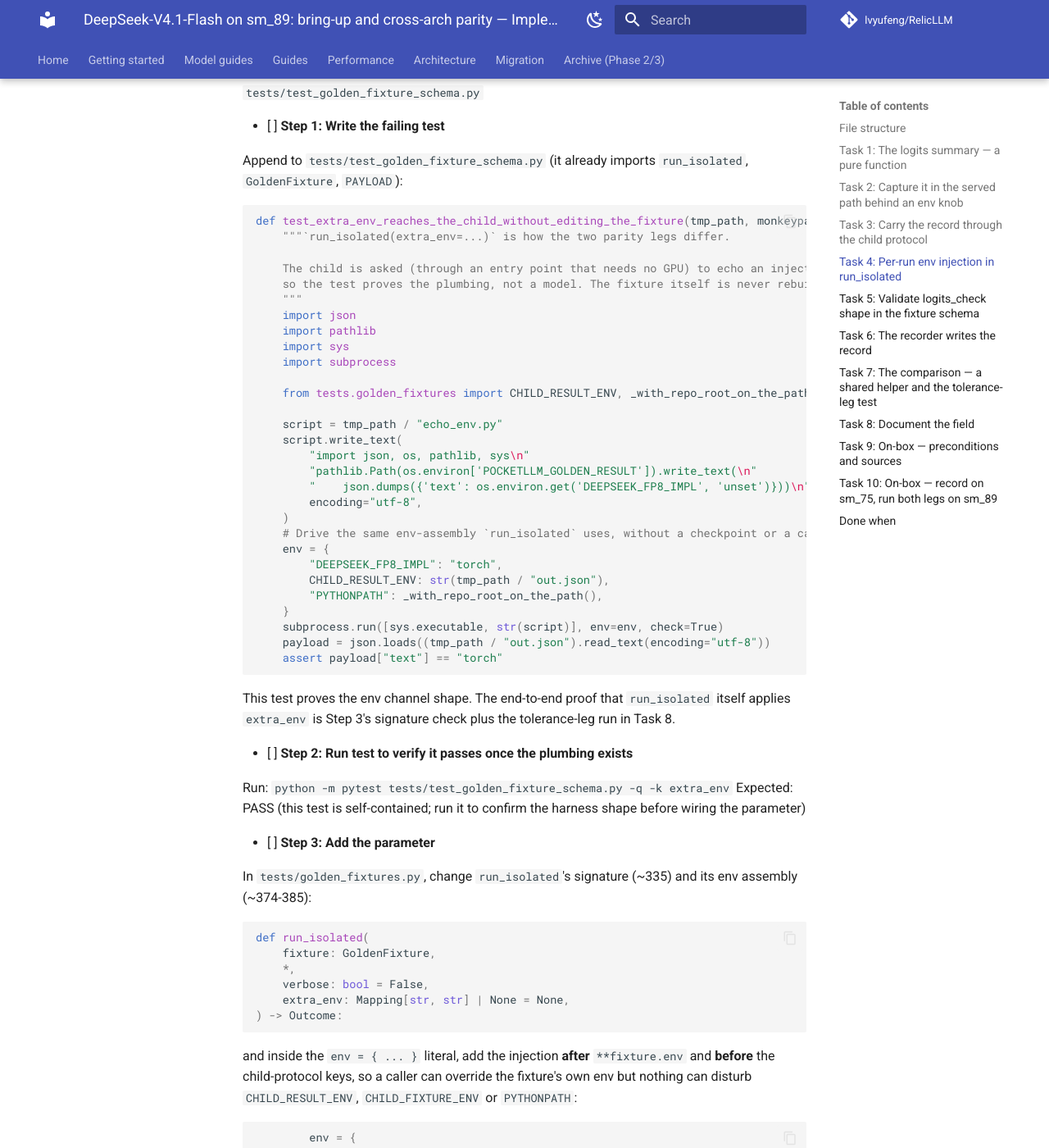
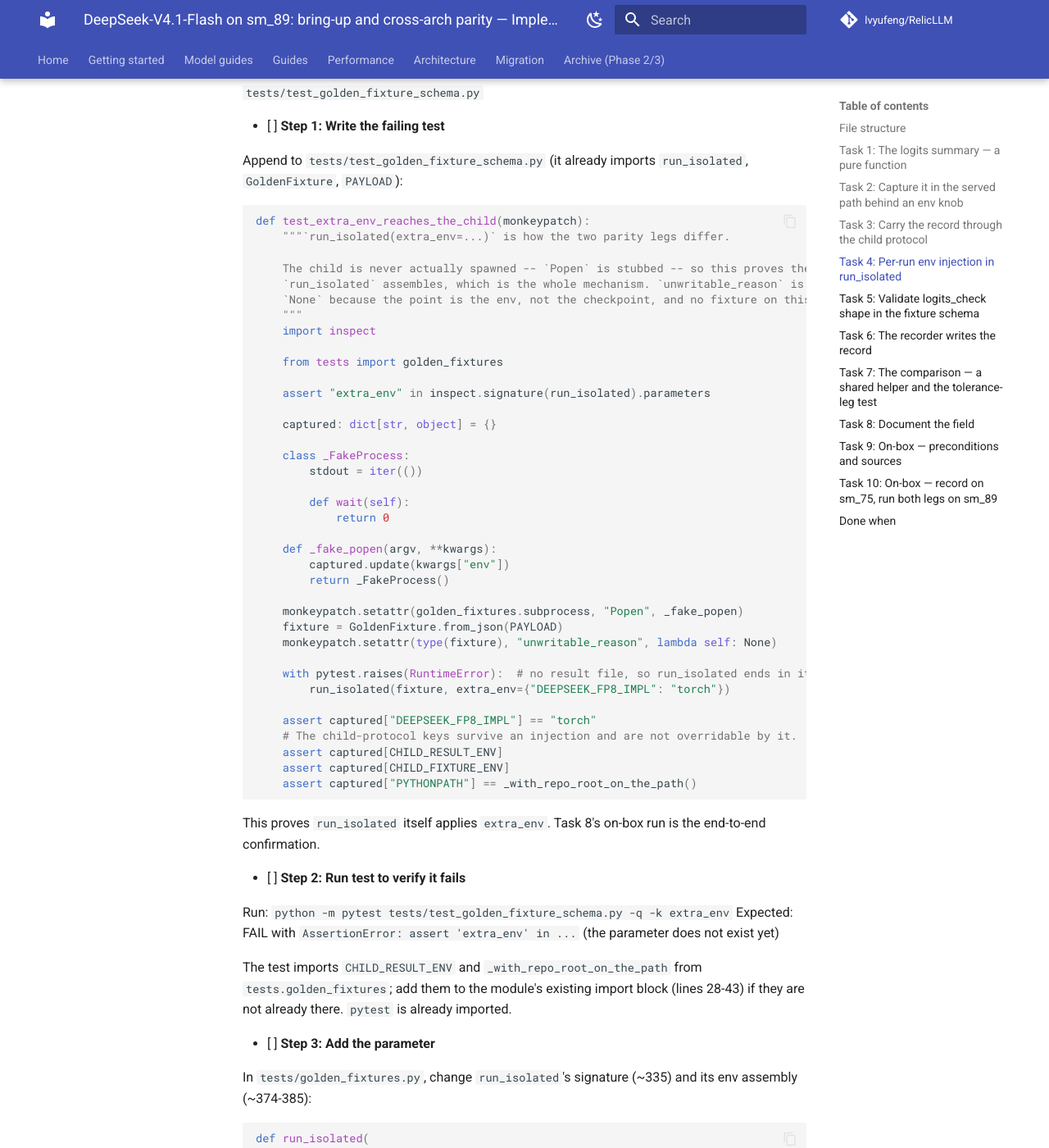
Before and after one commit to lvyufeng/RelicLLM, an MkDocs documentation site: the page built from docs/superpowers/plans/2026-10-09-v41-flash-sm89.md, in a window 1280 px wide and 1400 px high, scrolled down 9868 px. Shown: the whole window at 82% size. Built offline with MkDocs 1.6.1 and Material for MkDocs 9.7.7, drawn with Linux system fonts in a browser that asks for light colours; comment, search, counter and statistics services are not loaded; some of the changed text lies outside the part shown.

Commit message:
docs: fix plan review findings in the sm_89 parity plan
The recorder test asserted a record the recorder never receives, and
the env-injection test proved the channel shape rather than that
run_isolated honors extra_env. Both now test the thing they name.

Co-Authored-By: Claude Code <noreply@anthropic.com>

````diff
--- a/docs/superpowers/plans/2026-10-09-v41-flash-sm89.md
+++ b/docs/superpowers/plans/2026-10-09-v41-flash-sm89.md
@@ -470,43 +470,53 @@ The two legs differ only in env, and the fixture must not be edited to express t
 Append to `tests/test_golden_fixture_schema.py` (it already imports `run_isolated`, `GoldenFixture`, `PAYLOAD`):
 
 ```python
-def test_extra_env_reaches_the_child_without_editing_the_fixture(tmp_path, monkeypatch):
+def test_extra_env_reaches_the_child(monkeypatch):
     """`run_isolated(extra_env=...)` is how the two parity legs differ.
 
-    The child is asked (through an entry point that needs no GPU) to echo an injected variable,
-    so the test proves the plumbing, not a model. The fixture itself is never rebuilt.
+    The child is never actually spawned -- `Popen` is stubbed -- so this proves the env dict
+    `run_isolated` assembles, which is the whole mechanism. `unwritable_reason` is stubbed to
+    `None` because the point is the env, not the checkpoint, and no fixture on this host has one.
     """
-    import json
-    import pathlib
-    import sys
-    import subprocess
+    import inspect
 
-    from tests.golden_fixtures import CHILD_RESULT_ENV, _with_repo_root_on_the_path
+    from tests import golden_fixtures
 
-    script = tmp_path / "echo_env.py"
-    script.write_text(
-        "import json, os, pathlib, sys\n"
-        "pathlib.Path(os.environ['POCKETLLM_GOLDEN_RESULT']).write_text(\n"
-        "    json.dumps({'text': os.environ.get('DEEPSEEK_FP8_IMPL', 'unset')}))\n",
-        encoding="utf-8",
-    )
-    # Drive the same env-assembly `run_isolated` uses, without a checkpoint or a card.
-    env = {
-        "DEEPSEEK_FP8_IMPL": "torch",
-        CHILD_RESULT_ENV: str(tmp_path / "out.json"),
-        "PYTHONPATH": _with_repo_root_on_the_path(),
-    }
-    subprocess.run([sys.executable, str(script)], env=env, check=True)
-    payload = json.loads((tmp_path / "out.json").read_text(encoding="utf-8"))
-    assert payload["text"] == "torch"
+    assert "extra_env" in inspect.signature(run_isolated).parameters
+
+    captured: dict[str, object] = {}
+
+    class _FakeProcess:
+        stdout = iter(())
+
+        def wait(self):
+            return 0
+
+    def _fake_popen(argv, **kwargs):
+        captured.update(kwargs["env"])
+        return _FakeProcess()
+
+    monkeypatch.setattr(golden_fixtures.subprocess, "Popen", _fake_popen)
+    fixture = GoldenFixture.from_json(PAYLOAD)
+    monkeypatch.setattr(type(fixture), "unwritable_reason", lambda self: None)
+
+    with pytest.raises(RuntimeError):  # no result file, so run_isolated ends in its own check
+        run_isolated(fixture, extra_env={"DEEPSEEK_FP8_IMPL": "torch"})
+
+    assert captured["DEEPSEEK_FP8_IMPL"] == "torch"
+    # The child-protocol keys survive an injection and are not overridable by it.
+    assert captured[CHILD_RESULT_ENV]
+    assert captured[CHILD_FIXTURE_ENV]
+    assert captured["PYTHONPATH"] == _with_repo_root_on_the_path()
 ```
 
-This test proves the env channel shape. The end-to-end proof that `run_isolated` itself applies `extra_env` is Step 3's signature check plus the tolerance-leg run in Task 8.
+This proves `run_isolated` itself applies `extra_env`. Task 8's on-box run is the end-to-end confirmation.
 
-- [ ] **Step 2: Run test to verify it passes once the plumbing exists**
+- [ ] **Step 2: Run test to verify it fails**
 
 Run: `python -m pytest tests/test_golden_fixture_schema.py -q -k extra_env`
-Expected: PASS (this test is self-contained; run it to confirm the harness shape before wiring the parameter)
+Expected: FAIL with `AssertionError: assert 'extra_env' in ...` (the parameter does not exist yet)
+
+The test imports `CHILD_RESULT_ENV` and `_with_repo_root_on_the_path` from `tests.golden_fixtures`; add them to the module's existing import block (lines 28-43) if they are not already there. `pytest` is already imported.
 
 - [ ] **Step 3: Add the parameter**
 
@@ -542,16 +552,10 @@ Add a docstring line to `run_isolated` recording why the parameter exists:
     editing the fixture -- the two legs differ in nothing else.
 ```
 
-- [ ] **Step 4: Add a signature test**
+- [ ] **Step 4: Run test to verify it passes**
 
-Append to `tests/test_golden_fixture_schema.py`:
-
-```python
-def test_run_isolated_accepts_extra_env():
-    import inspect
-
-    assert "extra_env" in inspect.signature(run_isolated).parameters
-```
+Run: `python -m pytest tests/test_golden_fixture_schema.py -q -k extra_env`
+Expected: PASS
 
 - [ ] **Step 5: Run the schema suite**
 
@@ -724,10 +728,10 @@ def test_the_recorder_adds_a_logits_check_only_when_one_was_produced(monkeypatch
     without = Outcome(token_ids=[1], text="x", prompt_tokens=1)
     assert "logits_check" not in recorder._expected_from(without)
 
-    record = {"step": 0, "top_k": 2, "token_ids": [5, 6], "values": [1.5, 0.5],
-              "atol": 0.0, "rtol": 1e-5}
+    # The backend emits only these four fields; the recorder adds the tolerance placeholders.
+    record = {"step": 0, "top_k": 2, "token_ids": [5, 6], "values": [1.5, 0.5]}
     with_record = Outcome(token_ids=[1], text="x", prompt_tokens=1, logits_check=record)
-    assert recorder._expected_from(with_record)["logits_check"] == record
+    assert recorder._expected_from(with_record)["logits_check"] == {**record, "atol": 0.0, "rtol": 0.0}
 ```
 
 - [ ] **Step 2: Run test to verify it fails**
@@ -894,7 +898,16 @@ def test_the_v41_logits_agree_with_the_recorded_ones():
     Skips unless the fixture records a `logits_check` -- only v41 does, and only after the sm_75
     recording pass. When triton and torch agree bit-for-bit this passes with a zero gap; the gap
     is what the assertion message reports when they do not.
+
+    This leg is only meaningful with the implementation left native, so a shell that already
+    exports `DEEPSEEK_FP8_IMPL`/`DEEPSEEK_FP4_IMPL` from the bit-identical leg would silently make
+    this a second copy of it. Refuse rather than measure the wrong thing.
     """
+    for key in ("DEEPSEEK_FP8_IMPL", "DEEPSEEK_FP4_IMPL"):
+        assert key not in os.environ, (
+            f"{key} is set, which forces the soft path; the tolerance leg must run with the "
+            f"implementation native. Run the two legs in separate shells."
+        )
     fixture = load_fixture("v41")
     if fixture is None or fixture.expected_logits_check is None:
         pytest.skip("v41 records no logits_check; run the sm_75 recording pass first")
@@ -1023,6 +1036,8 @@ POCKETLLM_GOLDEN=1 DEEPSEEK_FP8_IMPL=torch DEEPSEEK_FP4_IMPL=torch \
 
 Expected: PASS — the tokens match the recorded `[455, 22471, 45117, ...]` exactly. A failure here is a port bug, not a kernel difference, and is the more important of the two results.
 
+Note this leg compares only `prompt_tokens`/`token_ids`/`text` — the existing comparison never reads `logits_check`. That is by design: the logits are the tolerance leg's subject, in Task 7's separate test. Do not expect this run to cover them.
+
 - [ ] **Step 3: Run the tolerance leg (on the 4090 box)**
 
 ```bash
````
Also changed, not shown: other parts of docs/superpowers/plans/2026-10-09-v41-flash-sm89.md (+1 -1 lines).
